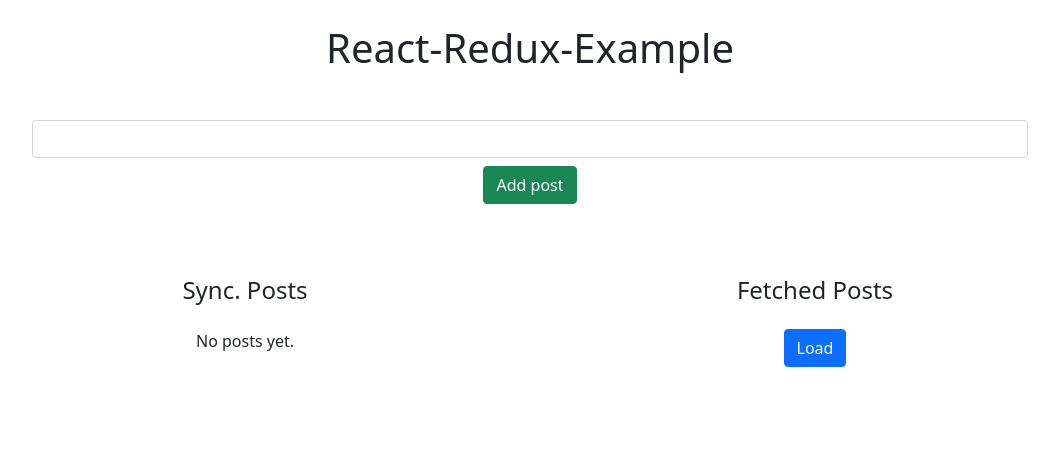
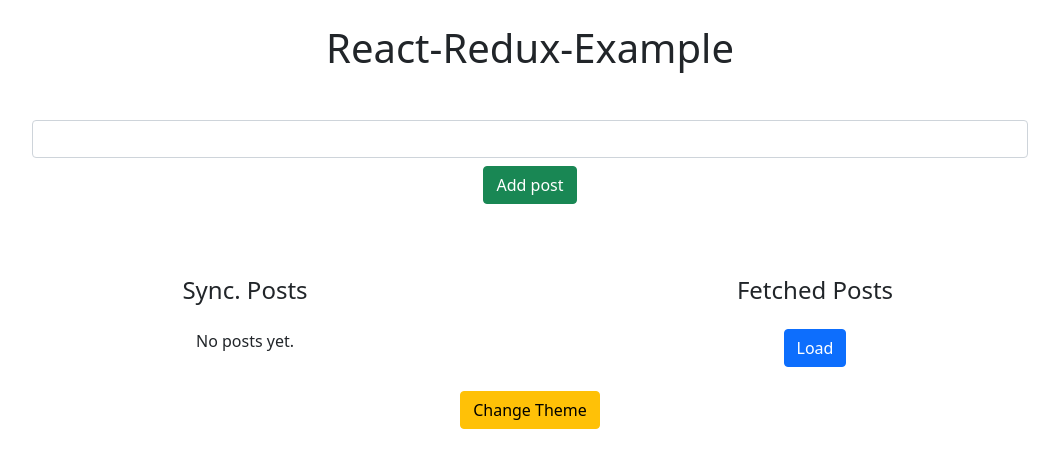
Before and after one commit to maxmdev/react-redux, a React (Create React App) app: page / in a window 1280 px wide. Shown: the top 468 px of the page, without its empty margins (110-1169 px from the left). Built offline with nearby package versions, Linux system fonts and the light colour scheme.

Commit message:
added ability to change theme

```diff
--- a/src/App.js
+++ b/src/App.js
@@ -2,10 +2,15 @@
 import PostForm from "./components/PostForm";
 import Posts from "./components/Posts";
 import FetchedPosts from "./components/FetchedPosts";
+import {Theme} from "./components/Theme";
+import {useSelector} from "react-redux";
 
 function App() {
+    const isChangeTheme = useSelector(state => state.app.changeTheme);
+    const toggleThemeClass = isChangeTheme ? 'bg-info' : '';
+
     return (
-      <div className='container text-center pt-4'>
+          <div className={'container text-center pt-4 ' + toggleThemeClass}>
               <h1>React-Redux-Example</h1>
               <div className='row m-5'>
                   <div className='col'>
@@ -23,6 +28,12 @@
                       <FetchedPosts />
                   </div>
               </div>
+
+              <div className='row'>
+                  <div className='col text-center'>
+                      <Theme />
+                  </div>
+              </div>
           </div>
     );
 }
--- /dev/null
+++ b/src/components/Theme.js
@@ -0,0 +1,13 @@
+import React from "react";
+import {useDispatch} from "react-redux";
+import {changeTheme} from "../redux/actions";
+
+export const Theme = () => {
+    const dispatch = useDispatch();
+
+    return (
+        <div className='m-4'>
+            <button className='btn btn-warning' onClick={() => dispatch(changeTheme())}>Change Theme</button>
+        </div>
+    )
+}
--- a/src/redux/actions.js
+++ b/src/redux/actions.js
@@ -1,4 +1,4 @@
-import {CREATE_POST, FETCH_POSTS, HIDE_LOADER, SHOW_LOADER} from "./types";
+import {CHANGE_THEME, CREATE_POST, FETCH_POSTS, HIDE_LOADER, SHOW_LOADER} from "./types";
 
 export function createPost(post) {
     return {
@@ -28,3 +28,9 @@
         dispatch({ type: FETCH_POSTS, payload: jsonData })
     }
 }
+
+export function changeTheme() {
+    return {
+        type: CHANGE_THEME
+    }
+}
--- a/src/redux/appReducer.js
+++ b/src/redux/appReducer.js
@@ -1,4 +1,4 @@
-import {HIDE_LOADER, SHOW_LOADER} from "./types";
+import {CHANGE_THEME, HIDE_LOADER, SHOW_LOADER} from "./types";
 
 const initialState = {
     loading: false
@@ -10,6 +10,8 @@
             return { ...state, loading: true}
         case HIDE_LOADER:
             return { ...state, loading: false}
+        case CHANGE_THEME:
+            return { ...state, changeTheme: !state.changeTheme}
         default: return state
     }
 }
--- a/src/redux/types.js
+++ b/src/redux/types.js
@@ -3,3 +3,4 @@
 
 export const SHOW_LOADER = 'APP/SHOW_LOADER';
 export const HIDE_LOADER = 'APP/HIDE_LOADER';
+export const CHANGE_THEME = 'APP/CHANGE_THEME';
```
Lines whose indentation alone changed are shown as unchanged.
